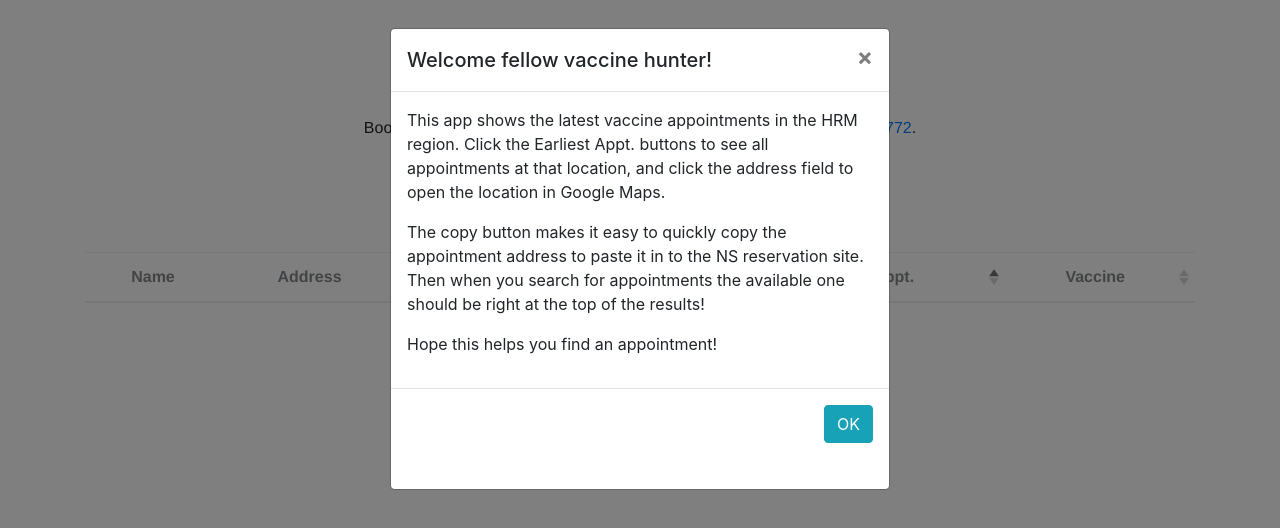
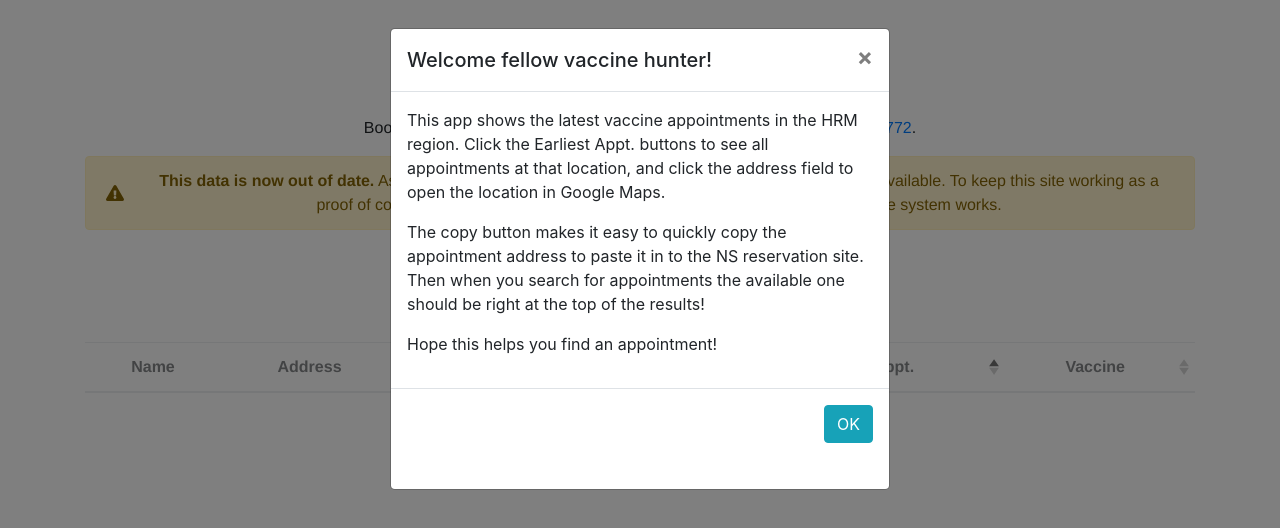
Before and after one commit to gwoods22/hrm-vaccine-finder, a Vue app: page /#/ in a window 1280 px wide. Shown: the top 528 px of the page. Built offline with nearby package versions, Linux system fonts and the light colour scheme.

Commit message:
Add out of date data message

```diff
--- a/src/components/Appts.vue
+++ b/src/components/Appts.vue
@@ -277,6 +277,15 @@ export default {
   <div class="container">
     <h1>HRM Vaccine Appointments</h1>
     <p>Book online with a N.S Health card <a target="_blank" rel="noopener noreferrer" href="https://novascotia.flow.canimmunize.ca/en/9874123-19-7418965">here</a> or book by phone at <a href="tel:+1-833-797-7772">1-833-797-7772</a>.</p>
+    <b-alert show variant="warning">
+      <font-awesome-icon icon="exclamation-triangle" />
+      <p>
+        <span class="font-weight-bold">This data is now out of date.</span>
+        As Halifax's vaccine program winds down there are less appointments available.
+        To keep this site working as a proof of concept, I've saved past appointment
+        data to a database to show how the system works.
+      </p>
+    </b-alert>
     <p v-if="!loadingDirections && !noResults">Last updated: {{lastupdated}}</p>
     <div class="d-flex justify-content-center mb-3" v-if="loadingDirections">
       <span class="mr-3">Getting Distances</span>
@@ -381,6 +390,16 @@ td {
   footer {
     margin-bottom: 30px;
   }
+  .alert-warning {
+    display: flex;
+    align-items: center;
+    svg {
+      margin-right: 20px;
+    }
+    p {
+      margin-bottom: 0;
+    }
+  }
 .copy-tootlip {
   position: relative;
   cursor: pointer;
```
